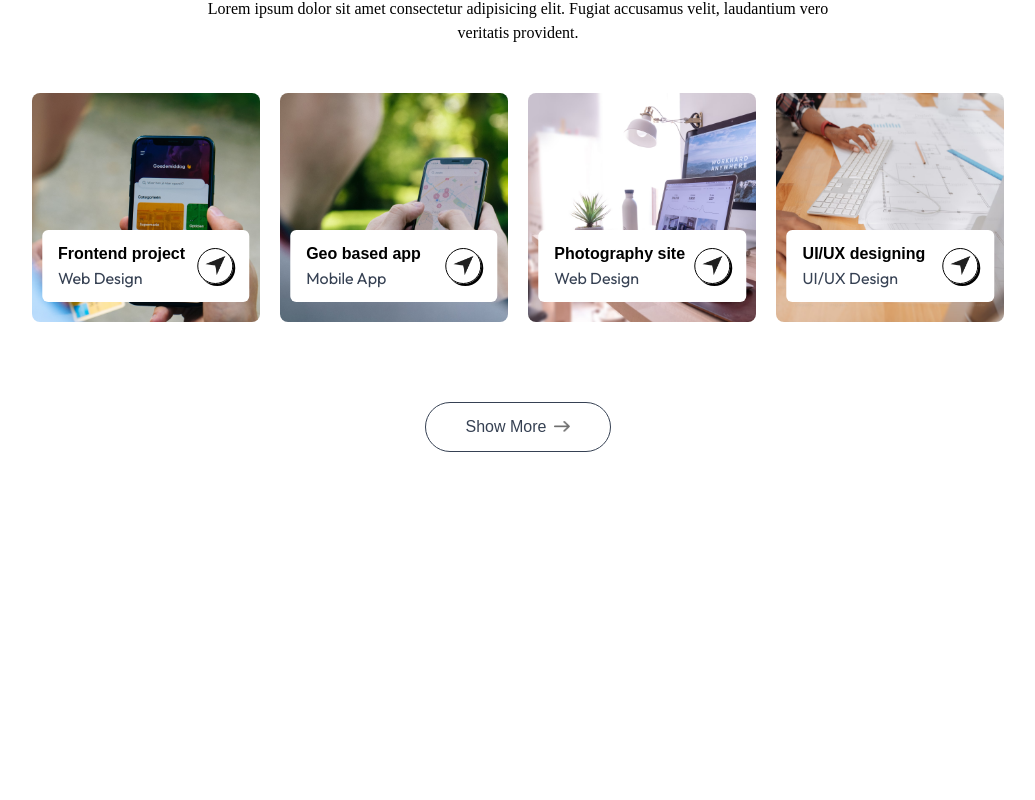
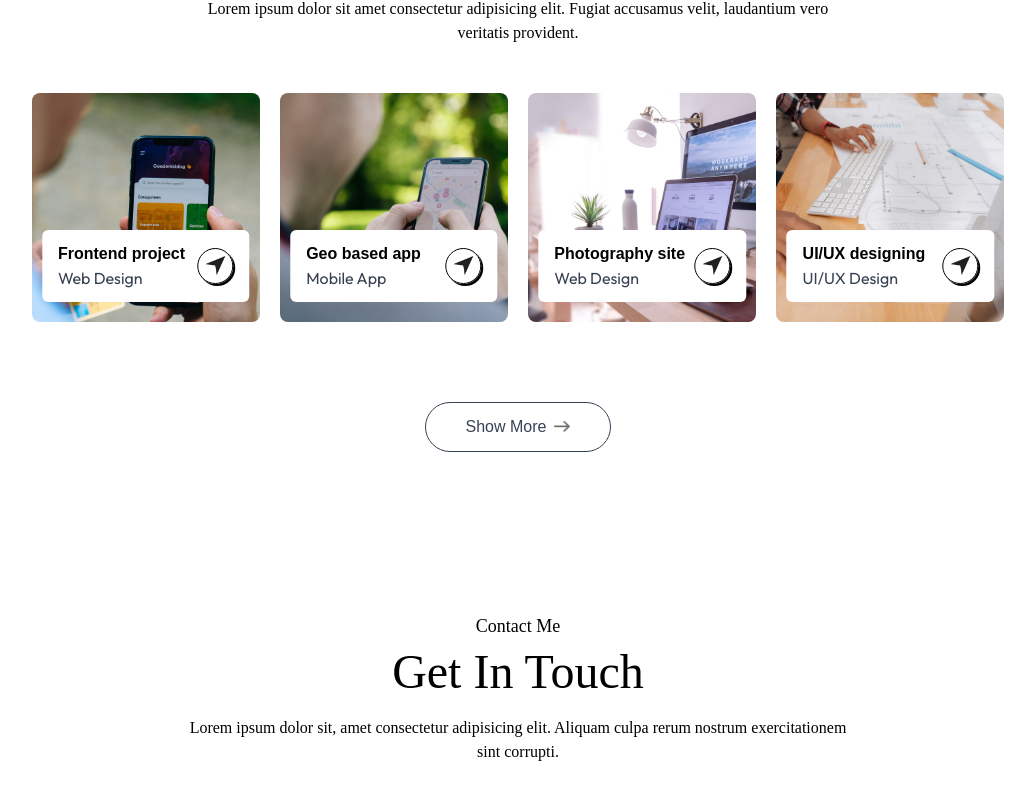
Before and after one commit to thanatP-Bz/portflio, a Next.js app: page / in a window 1280 px wide. Shown: the part 2127-2927 px from the top of the page, without its empty margins (122-1157 px from the left). Before the commit the page ends 2699 px from the top, so only its background shows below. Built offline with nearby package versions, Linux system fonts and the light colour scheme; a web font is replaced by a local one.

Commit message:
addedContact

```diff
--- /dev/null
+++ b/app/components/Contact.jsx
@@ -0,0 +1,20 @@
+import React from "react";
+
+const Contact = () => {
+  return (
+    <div
+      id="contact"
+      className='w-full px-[12%] py-10 scroll-mt-20 bg-[url("/footer-bg-color.png")] bg-no-repeat bg-center bg-[lenth:90%_auto]'
+    >
+      <h4 className="text-center mb-2 text-lg font-Ovo">Contact Me</h4>
+      <h2 className="text-center text-5xl font-Ovo">Get In Touch</h2>
+
+      <p className="text-center max-w-2xl mx-auto mt-5 mb-12 font-Ovo">
+        Lorem ipsum dolor sit, amet consectetur adipisicing elit. Aliquam culpa
+        rerum nostrum exercitationem sint corrupti.
+      </p>
+    </div>
+  );
+};
+
+export default Contact;
--- a/app/page.js
+++ b/app/page.js
@@ -4,6 +4,7 @@ import Header from "./components/Header";
 import About from "./components/About";
 import Services from "./components/Services";
 import Work from "./components/Work";
+import Contact from "./components/Contact";
 export default function Home() {
   return (
     <>
@@ -12,6 +13,7 @@ export default function Home() {
       <About />
       <Services />
       <Work />
+      <Contact />
     </>
   );
 }
```
